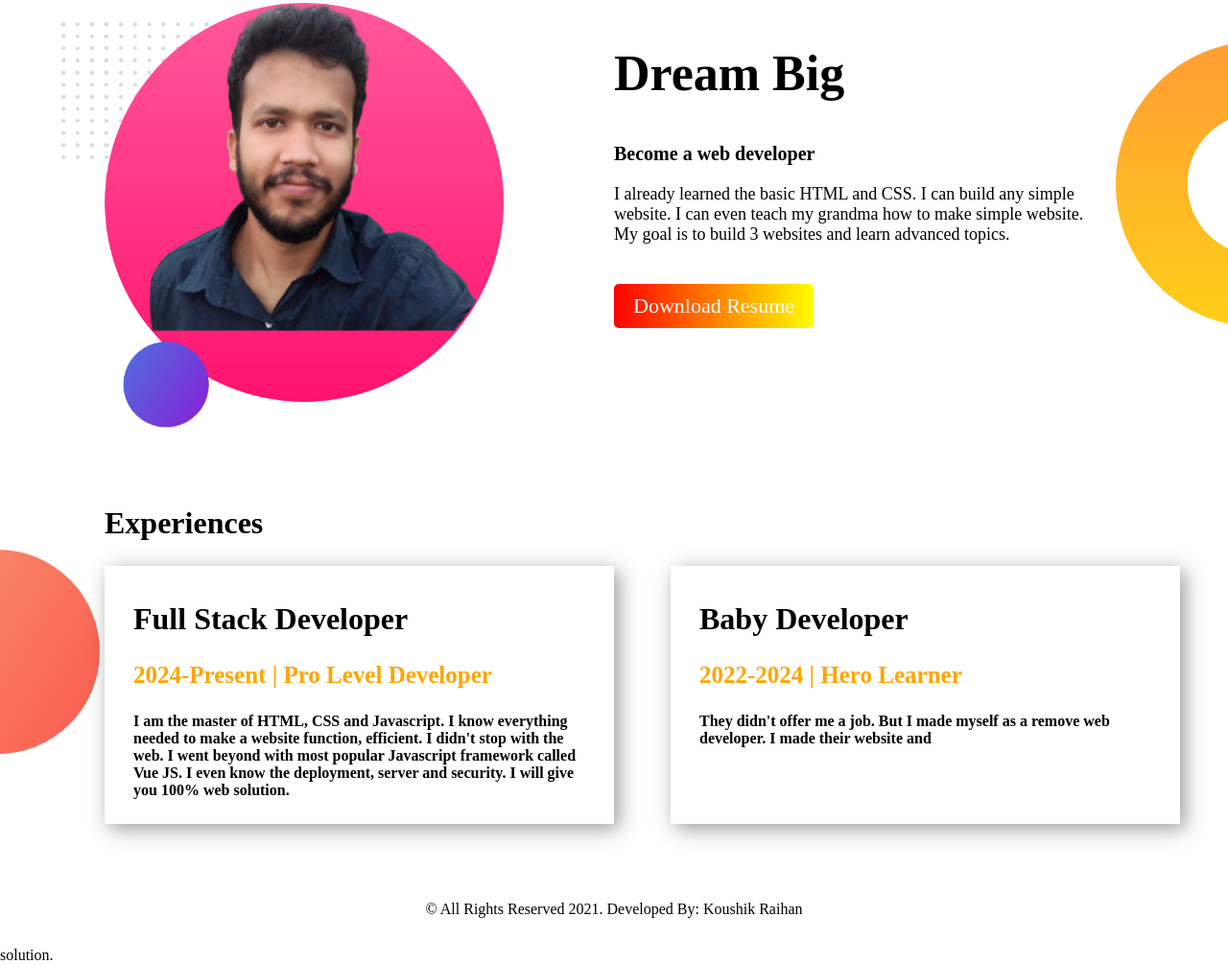
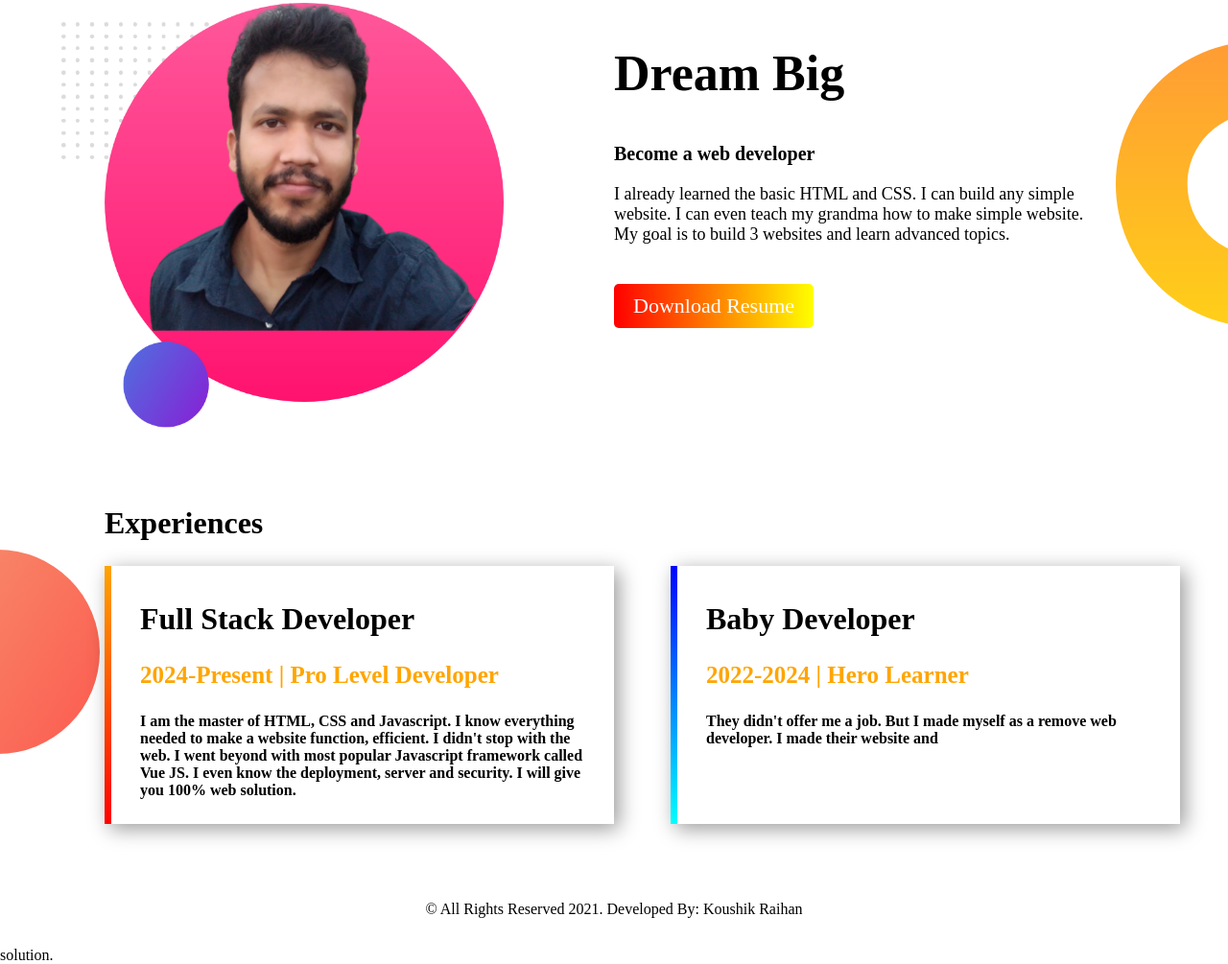
Before and after one commit to AK-Raihan/developer-portfolio, a plain HTML site: page index.html in a window 1280 px wide. Shown: the part 607-1612 px from the top of the page at 96% size. Drawn offline with Linux system fonts and the light colour scheme; a web font is replaced by a local one.

Commit message:
skill border added

```diff
--- a/index.html
+++ b/index.html
@@ -43,12 +43,12 @@
     <section class="skill-section">
         <h2 class="half-height">Experiences</h2>
         <div class="skill-developer-item">
-            <div class="skill-items half-height">
+            <div id="full-dev" class="skill-items half-height ">
                 <h2>Full Stack Developer</h2>
                 <h3>2024-Present | Pro Level Developer</h3>
                 <p>I am the master of HTML, CSS and Javascript. I know everything needed to make a website function, efficient. I didn't stop with the web. I went beyond with most popular Javascript framework called Vue JS. I even know the deployment, server and security. I will give you 100% web solution.</p>
             </div>
-            <div class="skill-items half-height">
+            <div id="bady-dev" class="skill-items half-height">
                 <h2>Baby Developer</h2>
                 <h3>2022-2024 | Hero Learner</h3>
                 <p>They didn't offer me a job. But I made myself as a remove web developer. I made their website and</p>
--- a/style.css
+++ b/style.css
@@ -94,6 +94,18 @@ body {
     font-size: 25px;
 }
 
+#full-dev {
+    border-left: 7px solid;
+    border-image: linear-gradient(orange, red);
+    border-image-slice: 1;
+}
+
+#bady-dev {
+    border-left: 7px solid;
+    border-image: linear-gradient(blue, cyan);
+    border-image-slice: 1;
+}
+
 .footer-section {
     padding: 30px;
     text-align: center;
```
